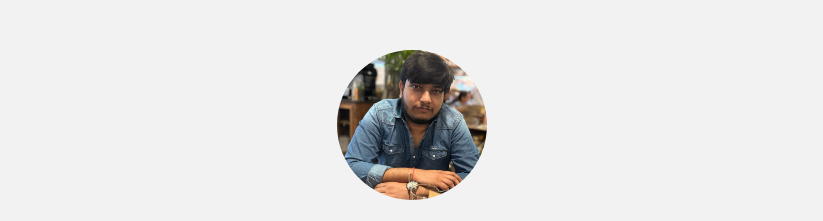
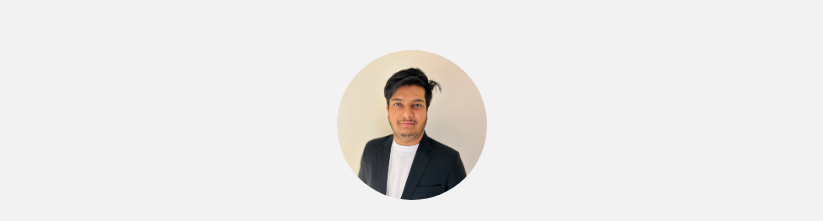
Before and after one commit to himhn7/portfolio, a plain HTML site: page index.html in a window 1280 px wide. Shown: the top 221 px of the page, without its empty margins (228-1051 px from the left). Drawn offline with Linux system fonts and the light colour scheme.

Commit message:
CHange Image

```diff
--- a/index.html
+++ b/index.html
@@ -12,7 +12,7 @@
     <section id="about">
         <div class="about-container">
             <div class="profile">
-                <img src="Cropped_Image.png" alt="Your Name" class="round-image">
+                <img src="IMG_1002.jpg" alt="Your Name" class="round-image">
             </div>
             <div class="text">
                     <h2>Himanshu Nehra</h2>
```
Also changed, not shown: IMG_1002.jpg (added).
